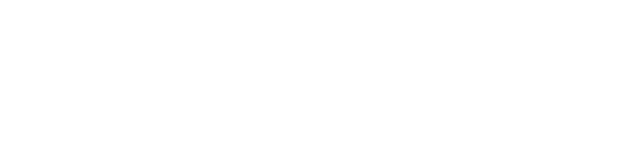
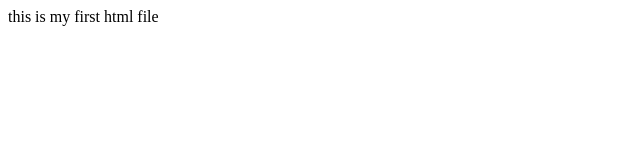
Before and after one commit to NileshKumar906/potfolio, a plain HTML site: page index.html in a window 1280 px wide. Shown: the whole page, without its empty margins (0-640 px from the left). Drawn offline with Linux system fonts and the light colour scheme.

Commit message:
Update index.html

```diff
--- a/index.html
+++ b/index.html
@@ -5,7 +5,7 @@
     <meta name="viewport" content="width=device-width, initial-scale=1.0">
     <title>Document</title>
 </head>
-<body>
+<body>this is my first html file
 
 </body>
 </html>
```
